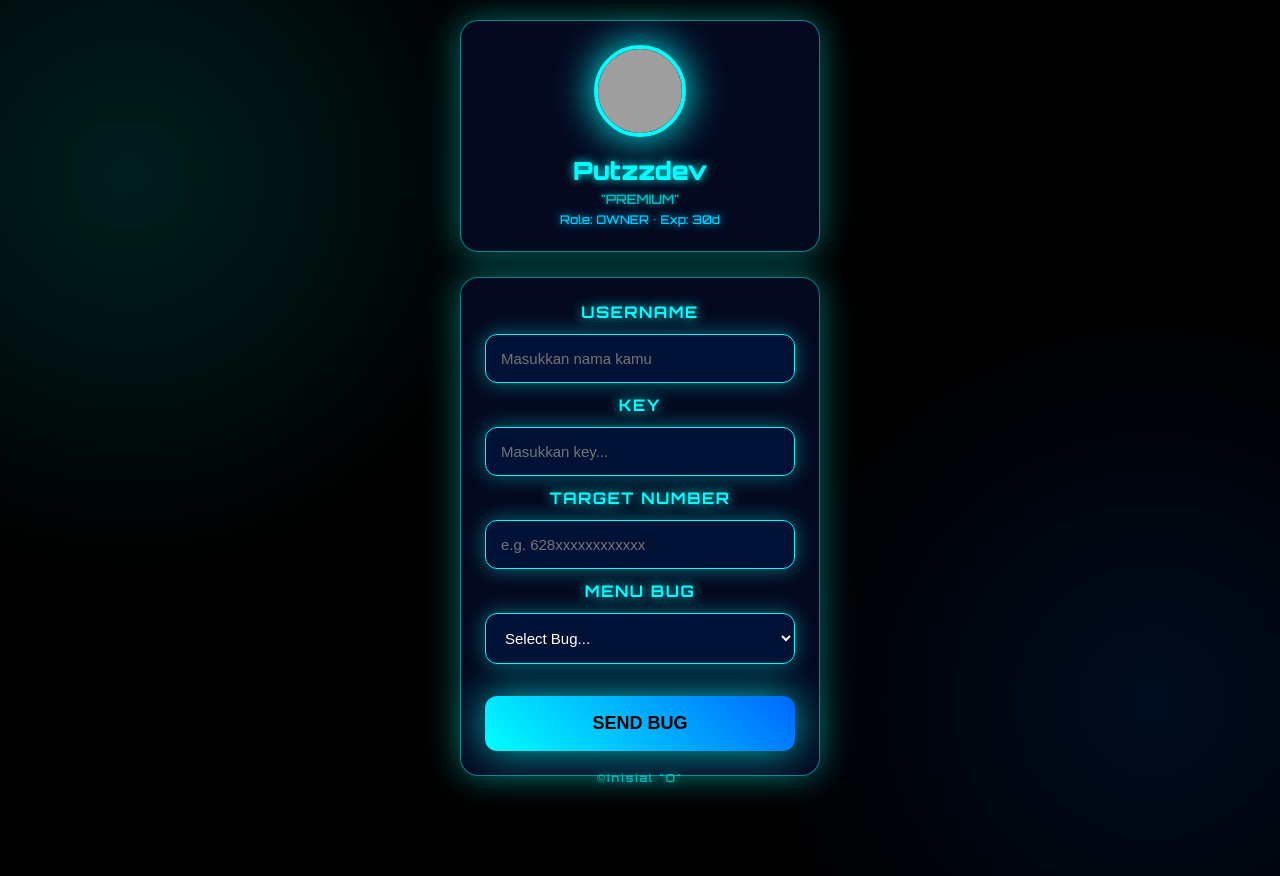
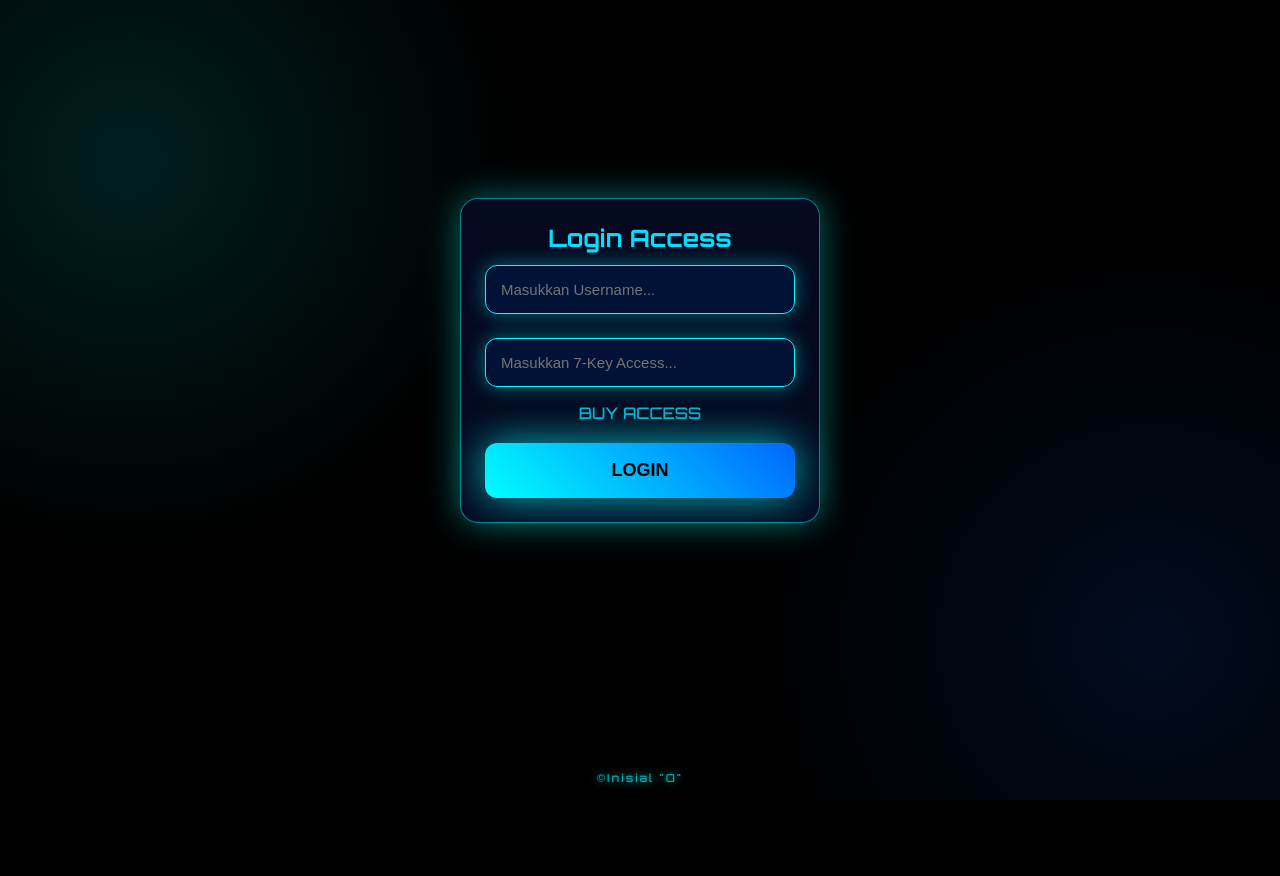
Before and after one commit to Putzzdeveloper/Putzzdev, a plain HTML site: page index.html in a window 1280 px wide. After the commit the page ends 800 px from the top, so only its background shows below. Drawn offline with Linux system fonts and the light colour scheme; grey boxes are pictures that could not be loaded.

Commit message:
Update index.html

```diff
--- a/index.html
+++ b/index.html
@@ -3,34 +3,38 @@
 <head>
 <meta charset="utf-8">
 <meta name="viewport" content="width=device-width, initial-scale=1">
-<title>BUG PRANK v9.0</title>
+<title>BUG SENDER v9.0</title>
 <link rel="stylesheet" href="style.css">
 </head>
 <body>
 
-<div class="container" id="main">
+<!-- LOGIN PAGE -->
+<div id="login-section" class="container">
+  <div class="card">
+    <h2>Login Access</h2>
+    <input type="text" id="username" placeholder="Masukkan Username...">
+    <input type="text" id="key" placeholder="Masukkan 7-Key Access...">
+    <p style="margin-top:4px; opacity:0.8;">BUY ACCESS</p>
+    <button onclick="login()">LOGIN</button>
+  </div>
+</div>
 
+<!-- MAIN PAGE -->
+<div class="container" id="main-section" style="display:none;">
   <div class="card">
-    <img src="https://files.catbox.moe/ede478.jpg" class="avatar" alt="Avatar">
-    <div class="username" id="displayUsername">Putzzdev</div> <!-- Akan diganti otomatis -->
+    <img src="https://files.catbox.moe/ede478.jpg" class="avatar" alt="User Avatar">
+    <div class="username" id="displayUsername">User</div>
     <div class="tag">"PREMIUM"</div>
     <div class="role">Role: OWNER • Exp: 30d</div>
   </div>
 
   <div class="card">
-
-    <h2 class="glow-text">USERNAME</h2>
-    <input type="text" placeholder="Masukkan nama kamu" id="username">
-
-    <h2 class="glow-text">KEY</h2>
-    <input type="text" placeholder="Masukkan key..." id="key">
-
     <h2 class="glow-text">TARGET NUMBER</h2>
     <input type="text" placeholder="e.g. 628xxxxxxxxxxxx" id="target">
 
     <h2 class="glow-text">MENU BUG</h2>
     <select id="bug">
-      <option value="">Select Bug...</option>
+      <option>Select Bug...</option>
       <option value="crash">crash Android</option>
       <option value="delay">delay invisible</option>
       <option value="system">blank ui</option>
@@ -38,14 +42,13 @@
     </select>
 
     <button onclick="sendBug()">SEND BUG</button>
-
   </div>
 </div>
 
 <div class="copyright">©Inisial "O"</div>
 
-<div class="chaos" id="chaos" style="display:none;">
-  <h1 id="lockText">LOCK😈</h1> <!-- Username akan muncul di sini juga -->
+<div class="chaos" id="chaos">
+  <h1>Putz XD LOCK😈</h1>
   <h2>404 HACKED</h2>
   <h3>VIRUS RANSOMWARE</h3>
   <div class="scanline"></div>
@@ -57,52 +60,35 @@
 </audio>
 
 <script>
-// 7 key yang diperbolehkan
+// 7 KEY VALID
 const validKeys = [
-  "KEY1",
-  "KEY2",
-  "KEY3",
-  "KEY4",
-  "KEY5",
-  "KEY6",
-  "KEY7"
+  "KEY-001","KEY-002","KEY-003",
+  "KEY-004","KEY-005","KEY-006","KEY-007"
 ];
 
-function sendBug() {
-  const user = document.getElementById("username").value.trim();
+// LOGIN
+function login() {
+  const username = document.getElementById("username").value.trim();
   const key = document.getElementById("key").value.trim();
-  const bug = document.getElementById("bug").value;
 
-  if (!user) {
-    alert("Isi username dulu!");
+  if (!username || !key) {
+    alert("Isi semua kolom!");
+    return;
+  }
+  if (!validKeys.includes(key)) {
+    alert("Key salah!");
     return;
   }
 
-  if (!validKeys.includes(key)) {
-    alert("Key salah! Gunakan salah satu dari 7 key.");
-    return;
-  }
+  localStorage.setItem("username", username);
+  localStorage.setItem("key", key);
 
-  if (!bug) {
-    alert("Pilih bug prank!");
-    return;
-  }
+  document.getElementById("login-section").style.display = "none";
+  document.getElementById("main-section").style.display = "block";
 
-  // Ganti username di card
-  document.getElementById("displayUsername").textContent = user;
-
-  // Ganti username di chaos
-  document.getElementById("lockText").textContent = `${user} LOCK😈`;
-
-  // Tampilkan chaos
-  document.getElementById("chaos").style.display = "block";
-
-  // Mainkan suara
-  const audio = document.getElementById("hackerMusic");
-  audio.currentTime = 0;
-  audio.play();
+  document.getElementById("displayUsername").innerText = username;
 }
 </script>
 
 </body>
-  </html>
+</html>
```
